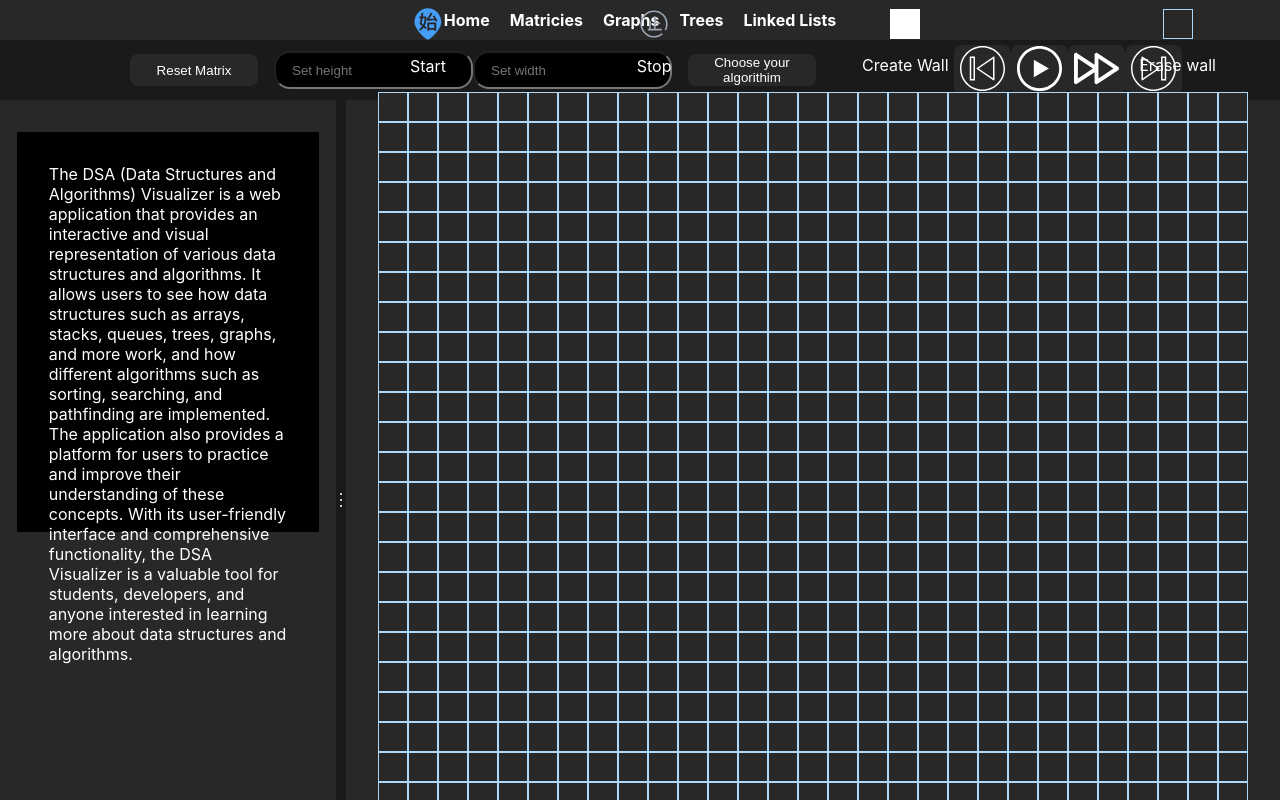
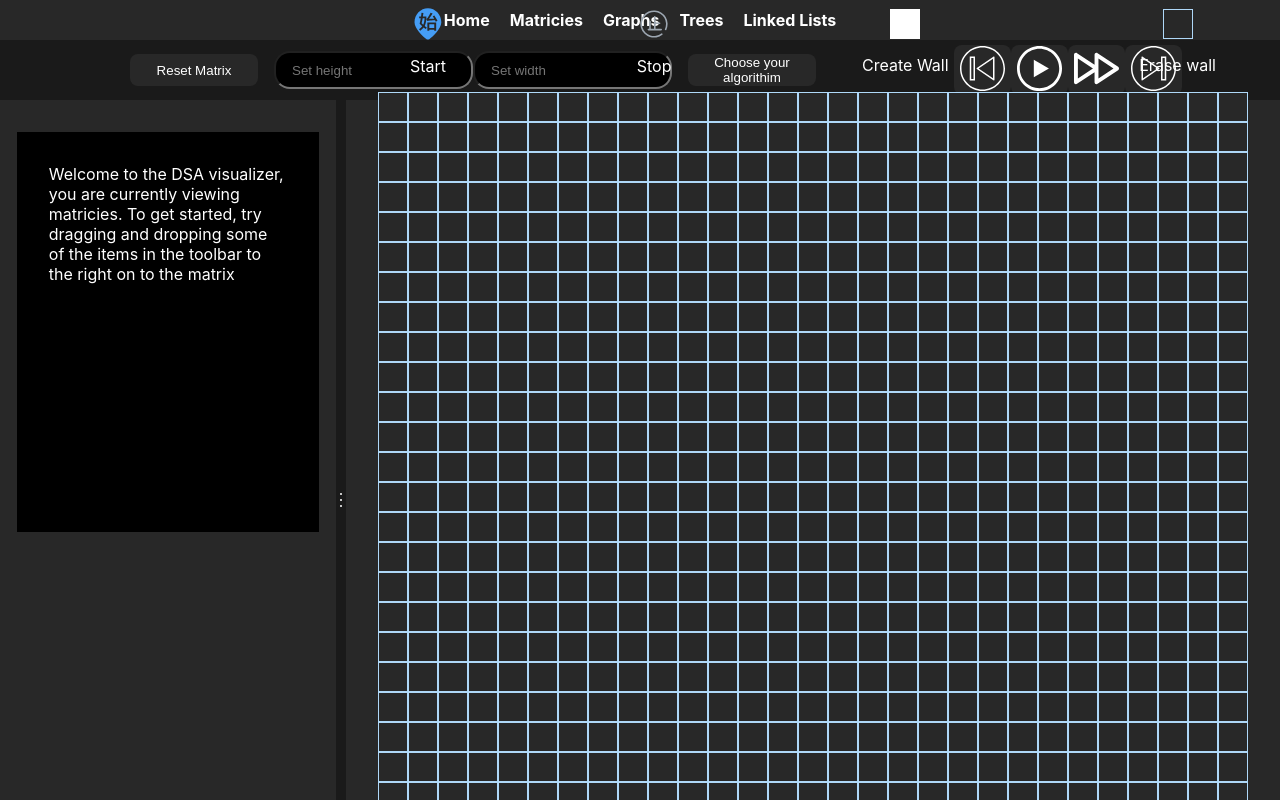
Before and after one commit to mfong4151/Pathfinding-Visualizer, a React (Create React App) app: page /matricies in a window 1280 px wide. Shown: the top 800 px of the page. Built offline with nearby package versions, Linux system fonts and the light colour scheme.

Commit message:
edited console message

```diff
--- a/src/components/Matricies/MatrixBanner/Remote/index.tsx
+++ b/src/components/Matricies/MatrixBanner/Remote/index.tsx
@@ -1,4 +1,4 @@
-import React, {FC, useRef, useEffect} from 'react'
+import React, {FC, useRef, useEffect, useState} from 'react'
 import './remote.css'
 import { consoleContentState, matrixState } from '../../../types/state';
 import { startStop } from '../../../types/positions';
@@ -9,6 +9,7 @@ import { styleElement, styleShortestPath } from '../../utils/matrixStyling';
 import { BFSItteratorMatrix } from '../../utils/algorithims/matrixBFS';
 import { DFSItteratorMatrix } from '../../utils/algorithims/matrixDFS';
 import convertContainer from './utils/convertContainer';
+import { useLocation } from 'react-router-dom';
 
 interface Props{
     chosenAlgo: string;
@@ -26,6 +27,7 @@ const Remote:FC<Props> = ({chosenAlgo, matrixState, startEndPos,  consoleContent
   const currIttr = useRef<itterator>(null);
   const allowSetIttr = useRef<boolean>(true);
   const {matrix, setMatrix} = matrixState;
+
 
   let coords :number[] = [-1, -1];
 
@@ -111,7 +113,6 @@ const Remote:FC<Props> = ({chosenAlgo, matrixState, startEndPos,  consoleContent
       }
 
     }
-
 
 
     switch (buttonId) {
--- a/src/components/generalComponents/UIConsole/HowTo.tsx
+++ b/src/components/generalComponents/UIConsole/HowTo.tsx
@@ -1,7 +1,14 @@
 import React from "react";
+import { useLocation } from "react-router-dom";
 
 const HowTo: React.FC = () => {
-  return <div className="console-spacing">The DSA (Data Structures and Algorithms) Visualizer is a web application that provides an interactive and visual representation of various data structures and algorithms. It allows users to see how data structures such as arrays, stacks, queues, trees, graphs, and more work, and how different algorithms such as sorting, searching, and pathfinding are implemented. The application also provides a platform for users to practice and improve their understanding of these concepts. With its user-friendly interface and comprehensive functionality, the DSA Visualizer is a valuable tool for students, developers, and anyone interested in learning more about data structures and algorithms.</div>;
+  const location:any = useLocation()
+  // const route = location.
+
+  return <div className="console-spacing">
+    {`Welcome to the DSA visualizer, you are currently viewing ${location.pathname.slice(1)}. To get started, try dragging and dropping some of the items in the toolbar to the right on to the matrix`}
+
+  </div>;
 };
 
 export default HowTo;
--- a/src/components/generalComponents/UIConsole/UIConsole.css
+++ b/src/components/generalComponents/UIConsole/UIConsole.css
@@ -10,6 +10,7 @@
 
 .console-spacing{
   width:auto;
+  max-height:100%;
   margin:2rem;
 
 }
```
